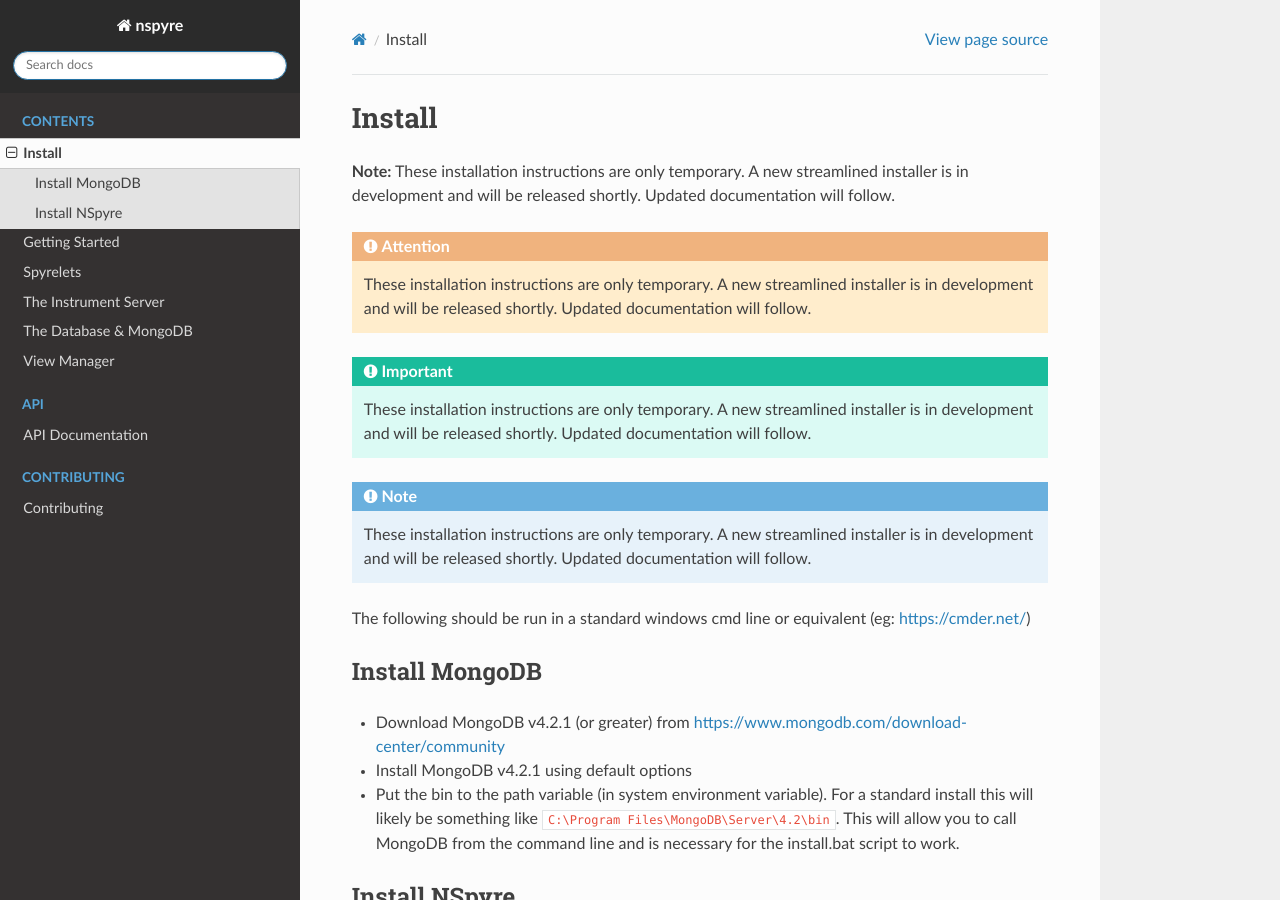
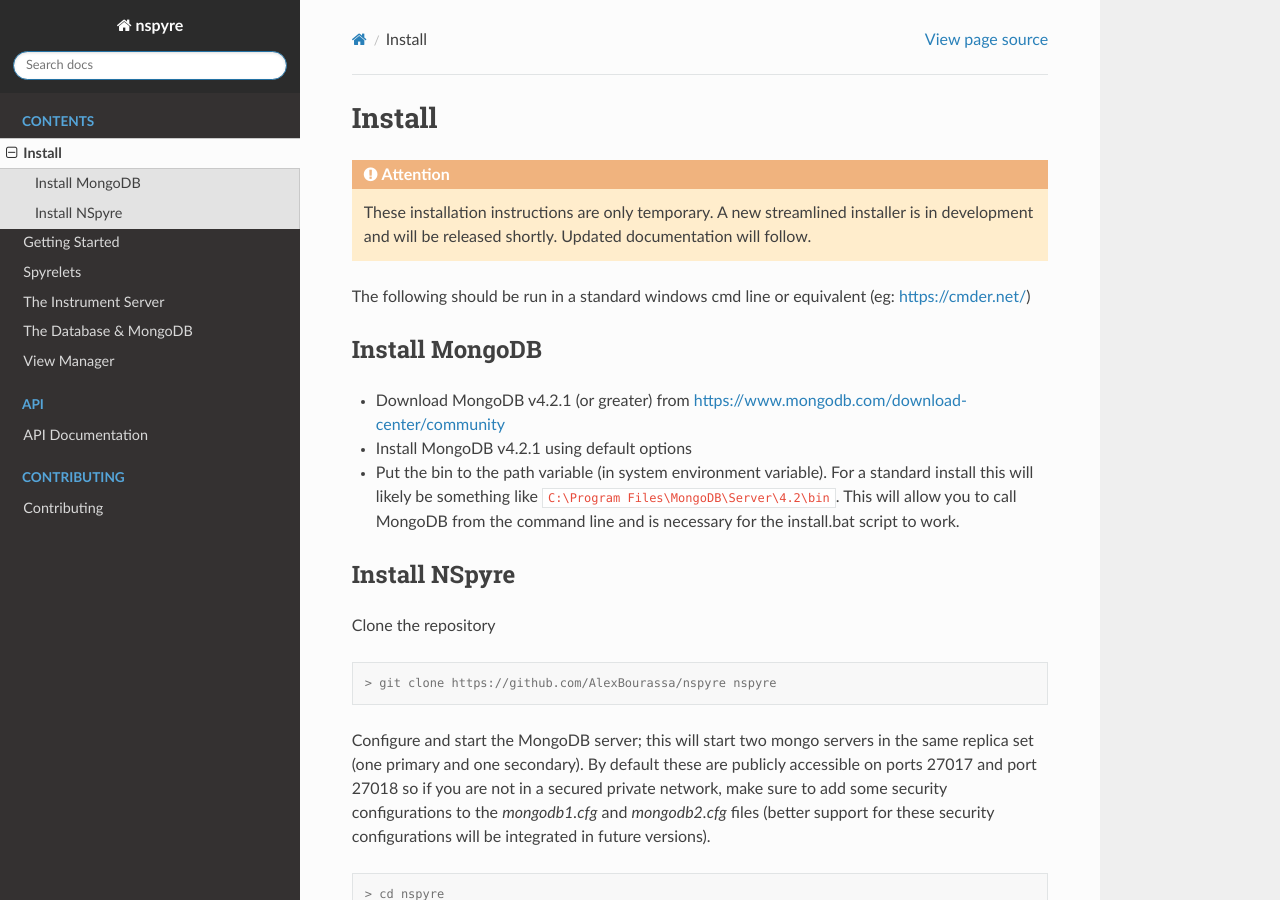
Before and after one commit to nspyre-org/nspyre, a Sphinx documentation site: the page built from docs/install.rst, in a window 1280 px wide and 900 px high. Built offline with Sphinx 7.4.7 and the Read the Docs theme 2.0.0, drawn with Linux system fonts in a browser that asks for light colours.

Commit message:
Update install.rst

```diff
--- a/docs/install.rst
+++ b/docs/install.rst
@@ -2,23 +2,7 @@
 Install
 *******
 
-**Note:** These installation instructions are only temporary. A new
-streamlined installer is in development and will be released shortly. Updated
-documentation will follow.
-
 .. attention::
-
-   These installation instructions are only temporary. A new
-   streamlined installer is in development and will be released shortly. Updated
-   documentation will follow.
-
-.. important::
-
-   These installation instructions are only temporary. A new
-   streamlined installer is in development and will be released shortly. Updated
-   documentation will follow.
-
-.. note::
 
    These installation instructions are only temporary. A new
    streamlined installer is in development and will be released shortly. Updated
```
